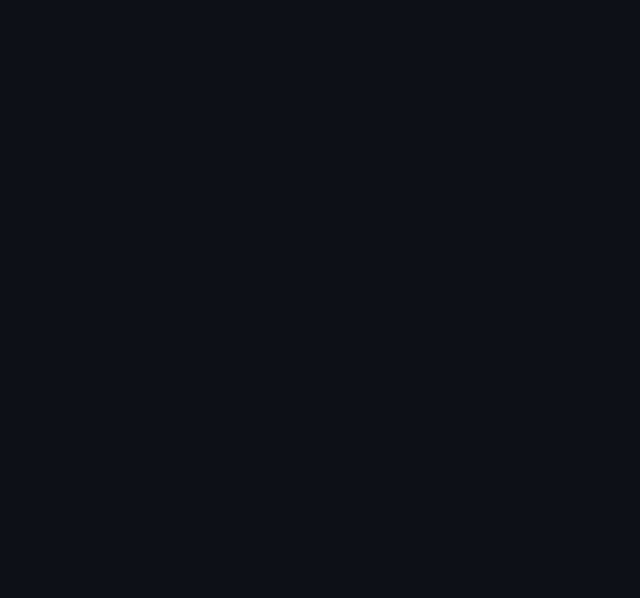
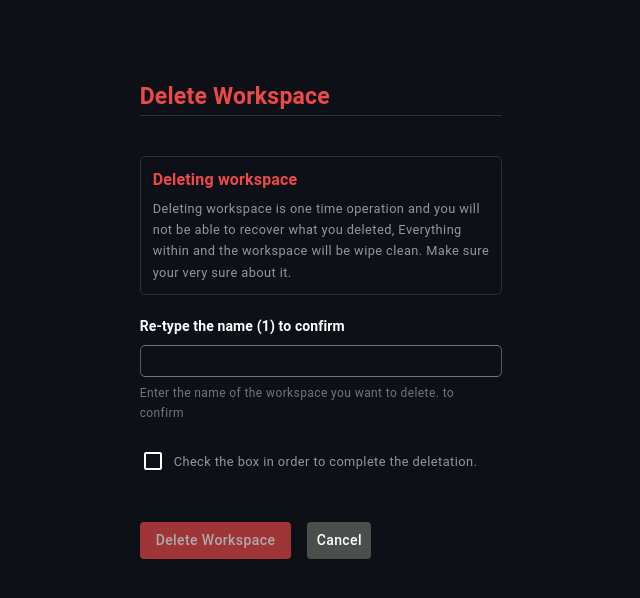
Before and after one commit to CharlesElloit/CharlesElloit.github.io, a React (Create React App) app: page /1/delete/1 in a window 1280 px wide. Shown: the top 598 px of the page, without its empty margins (319-959 px from the left). Built offline with nearby package versions, Linux system fonts and the light colour scheme.

Commit message:
added updateworkspace and deleteworkspace routes

```diff
--- a/src/App.js
+++ b/src/App.js
@@ -1,11 +1,17 @@
 import {BrowserRouter as Router, Route, Switch } from "react-router-dom"
 import Home from "pages/home/Home";
+import CreateWorkspace from "components/workspace/CreateWorkspace";
+import UpdateWorkspace from "components/workspace/UpdateWorkspace";
+import DeleteWorkspace from "components/workspace/DeleteWorkspace";
 
 function App() {
   return (
     <Router>
       <Switch>
         <Route exact path="/" component={Home} />
+        <Route exact path="/workspaces/add" component={CreateWorkspace} />
+        <Route exact path="/:name/update/:id" component={UpdateWorkspace} />
+        <Route exact path="/:name/delete/:id" component={DeleteWorkspace} />
       </Switch>
     </Router>
   );
```
